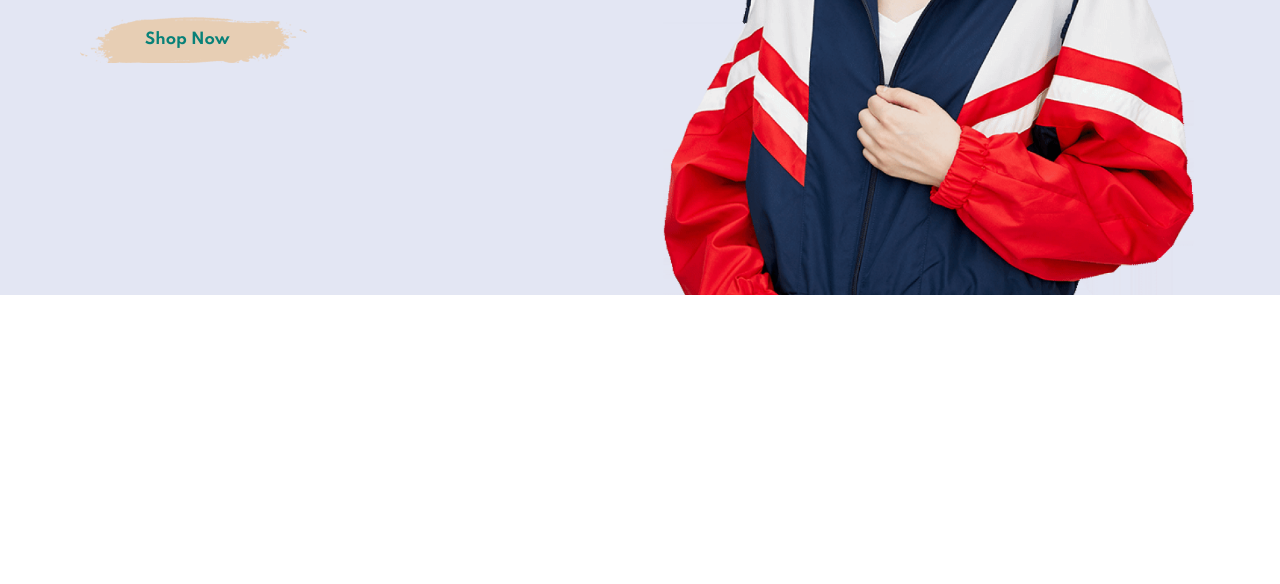
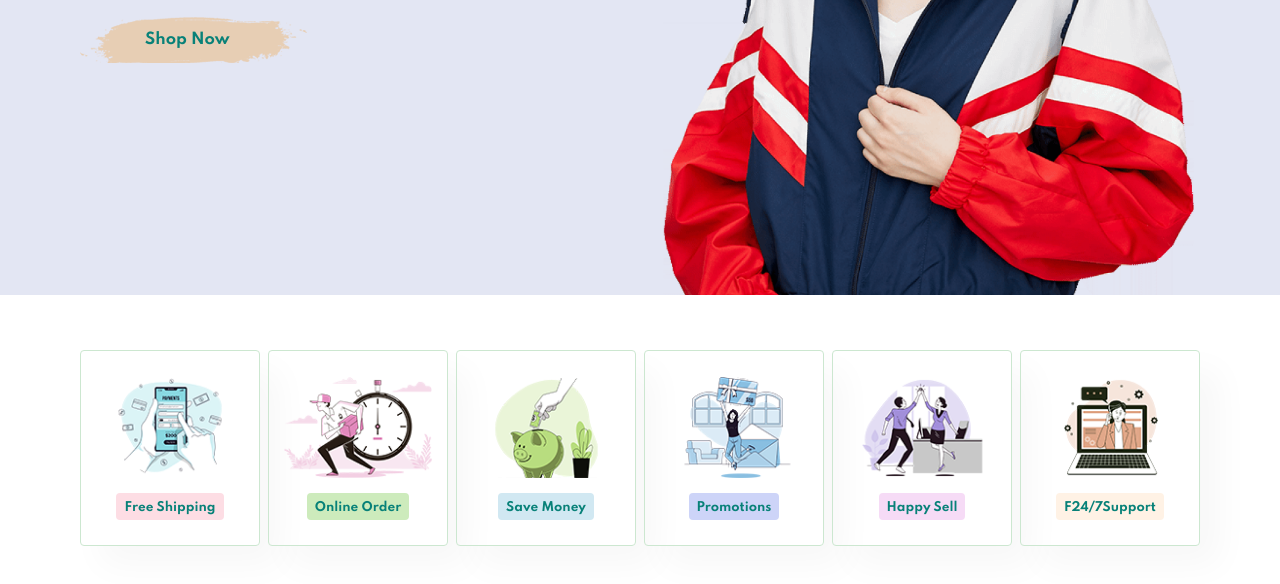
Before and after one commit to Catrina-W/Ecommerce, a plain HTML site: page index.html in a window 1280 px wide. Shown: the part 510-1094 px from the top of the page. Before the commit the page ends 805 px from the top, so only its background shows below. Drawn offline with Linux system fonts and the light colour scheme.

Commit message:
Added features section

```diff
--- a/index.html
+++ b/index.html
@@ -33,6 +33,33 @@
         <button>Shop Now</button>
     </section>
 
+    <section id="feature" class="section-p1">
+        <div class="fe-box">
+            <img src="f1.png" alt="">
+            <h6>Free Shipping</h6>
+        </div>
+        <div class="fe-box">
+            <img src="f2.png" alt="">
+            <h6>Online Order</h6>
+        </div>
+        <div class="fe-box">
+            <img src="f3.png" alt="">
+            <h6>Save Money</h6>
+        </div>
+        <div class="fe-box">
+            <img src="f4.png" alt="">
+            <h6>Promotions</h6>
+        </div>
+        <div class="fe-box">
+            <img src="f5.png" alt="">
+            <h6>Happy Sell</h6>
+        </div>
+        <div class="fe-box">
+            <img src="f6.png" alt="">
+            <h6>F24/7Support</h6>
+        </div>
+    </section>
+
     <script src="script.js"></script>
 </body>
 </html>
--- a/style.css
+++ b/style.css
@@ -135,8 +135,63 @@ body {
   cursor: pointer;
   font-weight: 700;
   font-size: 15px;
+}
 
+#feature {
+  display: flex;
+  align-items: center;
+  justify-content: space-between;
+  flex-wrap: wrap;
 }
+
+#feature .fe-box {
+  width: 180px;
+  text-align: center;
+  padding: 25px 15px;
+  box-shadow: 20px 20px 34px rgba(0, 0, 0, 0.03);
+  border: 1px solid #cce7d0;
+  border-radius: 4px;
+  margin: 15px 0;
+}
+
+#feature .fe-box:hover {
+  box-shadow: 10px 10px 54px rgba(70, 62, 221, 0.1)
+}
+
+#feature .fe-box img {
+  width: 100%;
+  margin-bottom: 10px;
+}
+
+#feature .fe-box h6 {
+  display: inline-block;
+  padding: 9px 8px 6px 8px;
+  line-height: 1;
+  border-radius: 4px;
+  color: #088178;
+  background-color: #fddde4;
+}
+
+#feature .fe-box:nth-child(2) h6 {
+  background-color: #cdebbc;
+}
+
+#feature .fe-box:nth-child(3) h6 {
+  background-color: #d1e8f2;
+}
+
+#feature .fe-box:nth-child(4) h6 {
+  background-color: #cdd4f8;
+}
+
+#feature .fe-box:nth-child(5) h6 {
+  background-color: #f6dbf6;
+}
+
+#feature .fe-box:nth-child(6) h6 {
+  background-color: #fff2e5;
+}
+
 
 /* Shop Page */
 
```
Also changed, not shown: f1.png (added), f2.png (added), f3.png (added), f4.png (added), f5.png (added), f6.png (added).
